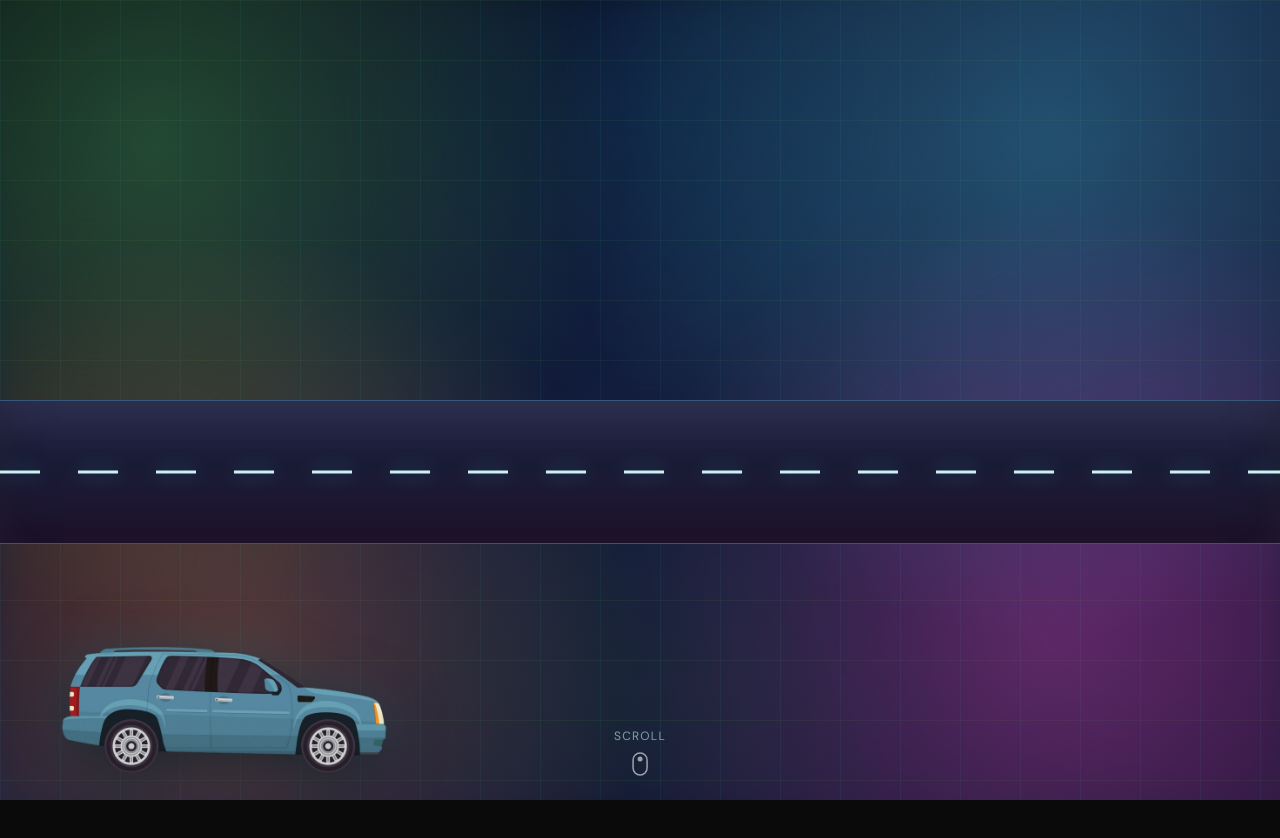
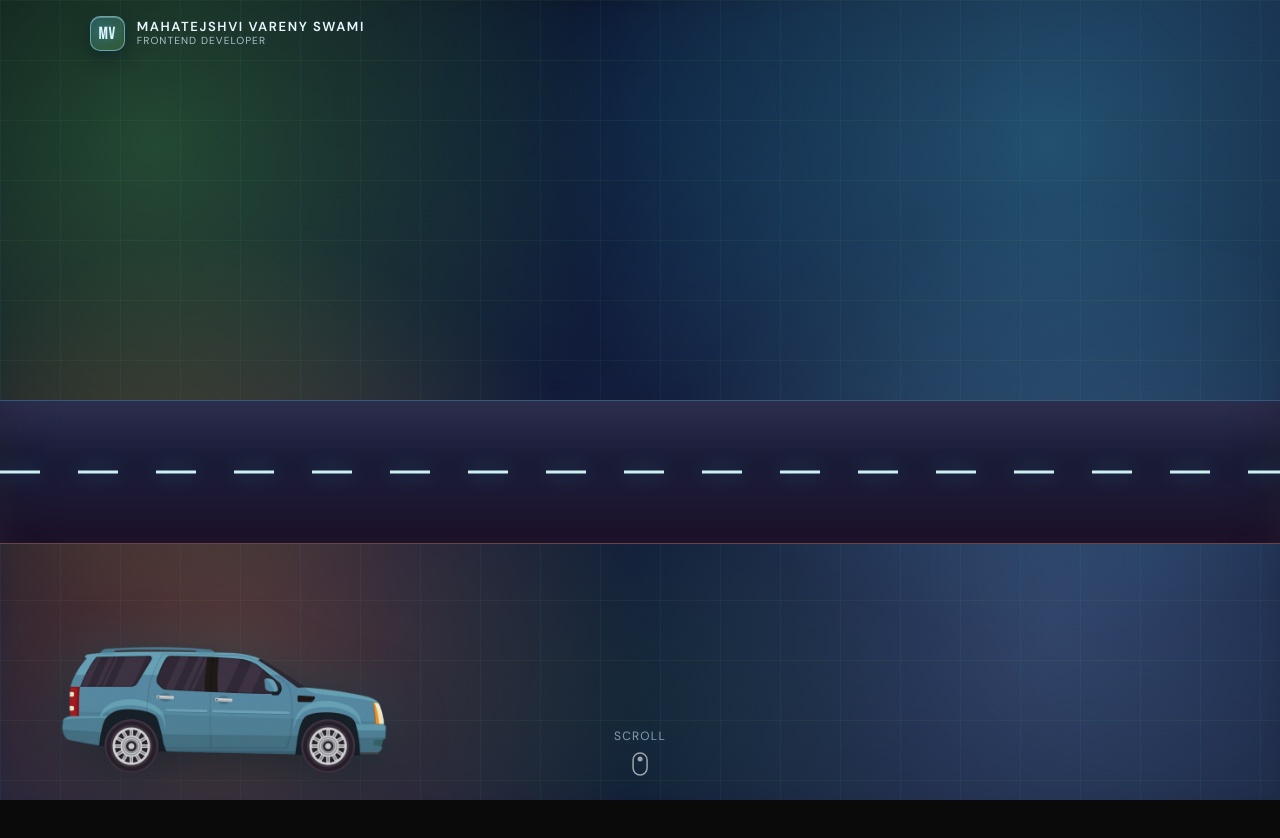
Before and after one commit to tejshvisharma/frontend-Assignment, a Next.js app: page / in a window 1280 px wide. Shown: the top 838 px of the page. Built offline with nearby package versions, Linux system fonts and the light colour scheme.

Commit message:
feat: polish hero branding and interactions

```diff
--- a/app/layout.js
+++ b/app/layout.js
@@ -1,8 +1,9 @@
 import "./globals.css";
 
 export const metadata = {
-  title: "ITZFIZZ – Scroll Animation Hero",
-  description: "Scroll-driven hero section built with GSAP + ScrollTrigger in Next.js",
+  title: "Mahatejshvi | Frontend Developer",
+  description:
+    "Scroll-Driven Hero Case Study built with Next.js, Tailwind CSS, and GSAP",
 };
 
 export default function RootLayout({ children }) {
--- a/components/HeroSection.js
+++ b/components/HeroSection.js
@@ -10,7 +10,7 @@ const STATS = [
     id: "stat1",
     value: "UI/FE",
     label: "CRAFTING CLEAN, USABLE INTERFACES",
-    bg: "#76ff63",
+    bg: "#9bf66f",
     color: "#09111f",
     position: "top-[8%] right-[32%]",
   },
@@ -18,7 +18,7 @@ const STATS = [
     id: "stat2",
     value: "TOOLS",
     label: "REACT NEXT TAILWIND GSAP",
-    bg: "#51deff",
+    bg: "#5ad6ff",
     color: "#09111f",
     position: "bottom-[8%] right-[38%]",
   },
@@ -26,25 +26,21 @@ const STATS = [
     id: "stat3",
     value: "10+",
     label: "REAL WORLD UI FLOWS SHIPPED",
-    bg: "#ff9348",
+    bg: "#ff9a53",
     color: "#09111f",
     position: "top-[8%] right-[10%]",
-  },
-  {
-    id: "stat4",
-    value: "OPEN",
-    label: "INTERNSHIP READY • UI FE ROLES",
-    bg: "#ff62d6",
-    color: "#09111f",
-    position: "bottom-[8%] right-[12%]",
   },
 ];
 
 const HEADLINE = "WHY HIRE ME ?".split("");
 
 export default function HeroSection() {
-  const openHireMail = () => {
-    window.location.href = "mailto:tejshvisharma27@gmail.com";
+  const openResume = () => {
+    window.open(
+      "https://mahatejshvi.tiiny.site/",
+      "_blank",
+      "noopener,noreferrer",
+    );
   };
 
   const openPortfolio = () => {
@@ -223,13 +219,14 @@ export default function HeroSection() {
       });
 
       const cardOffsets = [0.3, 0.45, 0.6, 0.75];
+      const cardStartY = [30, 30, 30, 0];
 
       statCardsRef.current.forEach((card, i) => {
         if (!card) return;
 
         gsap.fromTo(
           card,
-          { opacity: 0, y: 30, scale: 0.95 },
+          { opacity: 0, y: cardStartY[i], scale: 0.95 },
           {
             opacity: 1,
             y: 0,
@@ -268,8 +265,8 @@ export default function HeroSection() {
             radial-gradient(circle at 12% 18%, rgba(118, 255, 99, 0.24) 0%, rgba(118, 255, 99, 0) 36%),
             radial-gradient(circle at 82% 18%, rgba(81, 222, 255, 0.27) 0%, rgba(81, 222, 255, 0) 40%),
             radial-gradient(circle at 18% 82%, rgba(255, 147, 72, 0.24) 0%, rgba(255, 147, 72, 0) 34%),
-            radial-gradient(circle at 82% 80%, rgba(255, 98, 214, 0.25) 0%, rgba(255, 98, 214, 0) 36%),
-            linear-gradient(145deg, #060a18 0%, #121c3b 48%, #1a1433 100%)
+            radial-gradient(circle at 82% 80%, rgba(159, 199, 255, 0.2) 0%, rgba(159, 199, 255, 0) 36%),
+            linear-gradient(145deg, #060a18 0%, #121c3b 48%, #131d36 100%)
           `,
         }}
       >
@@ -292,15 +289,76 @@ export default function HeroSection() {
           style={{
             background: `
               radial-gradient(circle at 8% 68%, rgba(255, 147, 72, 0.38) 0%, rgba(255, 147, 72, 0) 30%),
-              radial-gradient(circle at 90% 70%, rgba(255, 98, 214, 0.34) 0%, rgba(255, 98, 214, 0) 30%),
+              radial-gradient(circle at 90% 70%, rgba(159, 199, 255, 0.3) 0%, rgba(159, 199, 255, 0) 30%),
               radial-gradient(circle at 50% 12%, rgba(81, 222, 255, 0.28) 0%, rgba(81, 222, 255, 0) 32%),
               radial-gradient(circle at 50% 88%, rgba(118, 255, 99, 0.24) 0%, rgba(118, 255, 99, 0) 30%)
             `,
             mixBlendMode: "soft-light",
-            filter: "blur(14px)",
-            opacity: 0.84,
+            filter: "blur(12px)",
+            opacity: 0.76,
           }}
         />
+
+        <div
+          className="absolute top-4 left-4 sm:left-8 md:left-[7%] flex items-center gap-3"
+          style={{ zIndex: 28 }}
+          aria-label="Brand logo"
+        >
+          <div
+            style={{
+              width: "2.2rem",
+              height: "2.2rem",
+              borderRadius: "10px",
+              border: "1px solid rgba(145, 227, 255, 0.55)",
+              background:
+                "linear-gradient(145deg, rgba(90,214,255,0.26) 0%, rgba(155,246,111,0.18) 100%)",
+              boxShadow:
+                "0 8px 18px rgba(8,18,35,0.42), inset 0 1px 0 rgba(255,255,255,0.28)",
+              display: "flex",
+              alignItems: "center",
+              justifyContent: "center",
+            }}
+          >
+            <span
+              style={{
+                fontFamily: "var(--font-display)",
+                fontSize: "1.1rem",
+                lineHeight: 1,
+                letterSpacing: "0.04em",
+                color: "#dff5ff",
+                textShadow: "0 0 10px rgba(90,214,255,0.35)",
+              }}
+            >
+              MV
+            </span>
+          </div>
+
+          <div className="leading-tight">
+            <p
+              style={{
+                fontFamily: "var(--font-body)",
+                fontSize: "0.82rem",
+                textTransform: "uppercase",
+                letterSpacing: "0.12em",
+                color: "#e8f6ff",
+                fontWeight: 600,
+              }}
+            >
+              Mahatejshvi Vareny Swami
+            </p>
+            <p
+              style={{
+                fontFamily: "var(--font-body)",
+                fontSize: "0.64rem",
+                letterSpacing: "0.1em",
+                textTransform: "uppercase",
+                color: "rgba(214, 238, 255, 0.76)",
+              }}
+            >
+              Frontend Developer
+            </p>
+          </div>
+        </div>
 
         <div
           className="absolute top-[18%] left-0 w-full flex justify-center items-center"
@@ -317,7 +375,7 @@ export default function HeroSection() {
               textTransform: "uppercase",
               color: "#f7fbff",
               textShadow:
-                "0 8px 26px rgba(56, 234, 255, 0.32), 0 0 20px rgba(255, 98, 214, 0.26)",
+                "0 8px 26px rgba(56, 234, 255, 0.3), 0 0 20px rgba(255, 154, 83, 0.22)",
             }}
           >
             {HEADLINE.map((char, i) => (
@@ -340,7 +398,7 @@ export default function HeroSection() {
         <button
           ref={hireBtnRef}
           type="button"
-          onClick={openHireMail}
+          onClick={openResume}
           className="absolute top-[13%] left-4 sm:left-8 md:left-[7%]"
           style={{
             opacity: 0,
@@ -363,10 +421,10 @@ export default function HeroSection() {
             cursor: "pointer",
             willChange: "opacity, transform",
           }}
-          title="Hire me"
-          aria-label="Hire me"
+          title="See my resume"
+          aria-label="See my resume"
         >
-          Hire Me
+          See My Resume
         </button>
 
         <button
@@ -381,15 +439,15 @@ export default function HeroSection() {
             borderRadius: "999px",
             border: "1px solid rgba(255,255,255,0.46)",
             background:
-              "linear-gradient(135deg, rgba(255,98,214,0.95) 0%, rgba(255,147,72,0.92) 100%)",
-            color: "#fff7ff",
+              "linear-gradient(135deg, rgba(90,214,255,0.95) 0%, rgba(255,154,83,0.9) 100%)",
+            color: "#081a2f",
             fontFamily: "var(--font-body)",
             fontWeight: 700,
             letterSpacing: "0.06em",
             textTransform: "uppercase",
             fontSize: "0.76rem",
             boxShadow:
-              "0 14px 30px rgba(10,16,34,0.44), 0 0 20px rgba(255,98,214,0.34), inset 0 1px 0 rgba(255,255,255,0.35)",
+              "0 14px 30px rgba(10,16,34,0.44), 0 0 20px rgba(90,214,255,0.3), inset 0 1px 0 rgba(255,255,255,0.35)",
             backdropFilter: "blur(6px)",
             WebkitBackdropFilter: "blur(6px)",
             cursor: "pointer",
@@ -435,7 +493,7 @@ export default function HeroSection() {
             style={{
               width: 0,
               background:
-                "linear-gradient(90deg, #69ff55 0%, #53f1ff 48%, #ff62d6 100%)",
+                "linear-gradient(90deg, #9bf66f 0%, #5ad6ff 50%, #ff9a53 100%)",
               zIndex: 1,
               opacity: 0.9,
               boxShadow: "0 0 36px rgba(83, 241, 255, 0.42)",
```
